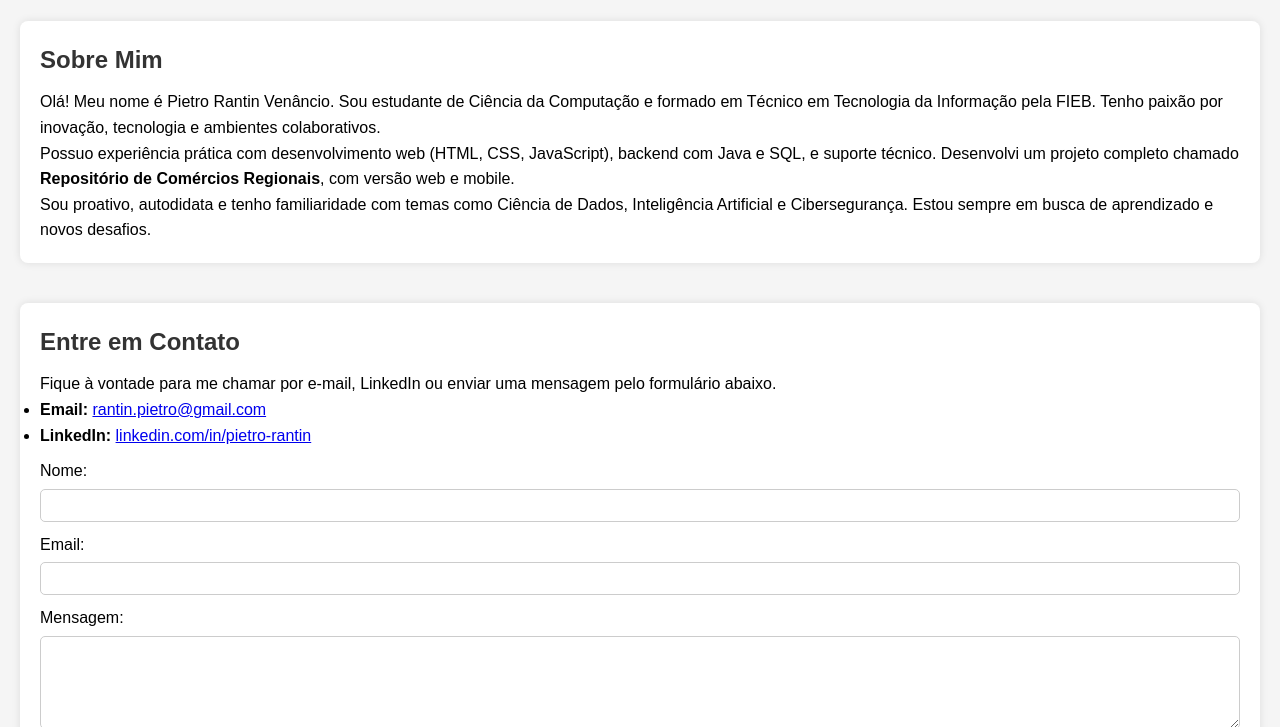
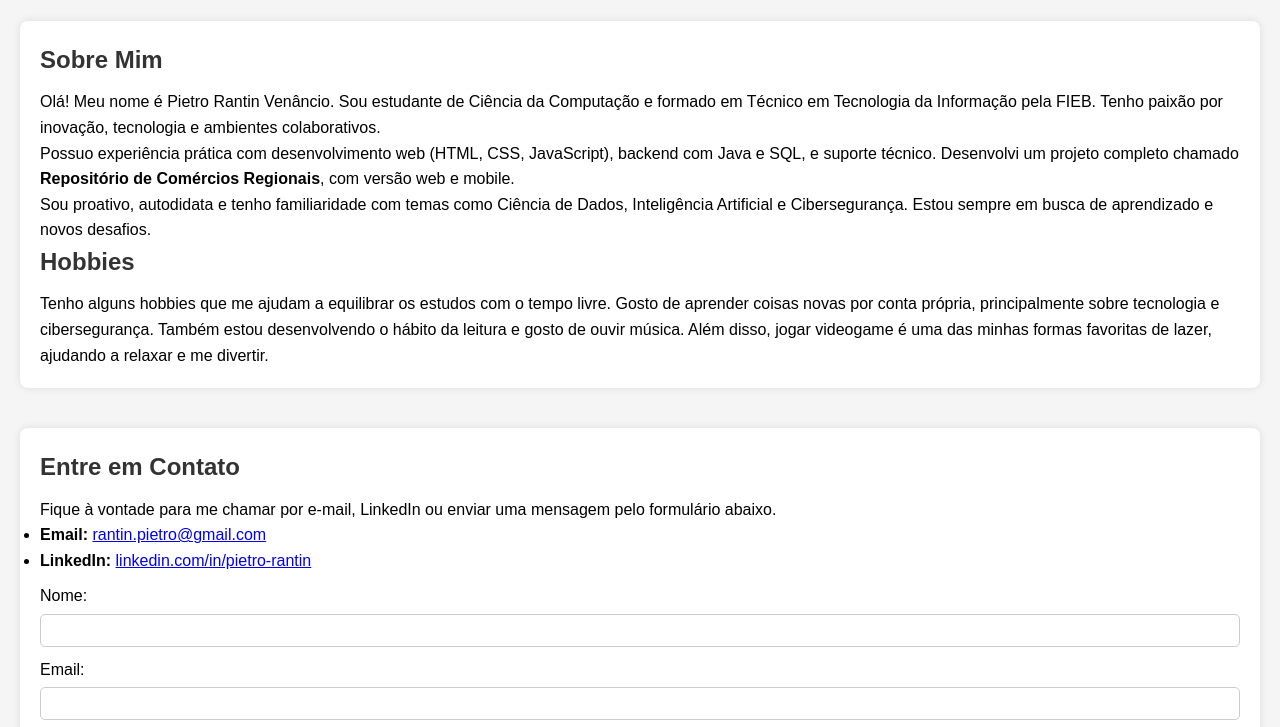
Before and after one commit to PietroRantin/Portfolio, a plain HTML site: page index.html in a window 1280 px wide. Shown: the part 59-786 px from the top of the page. Drawn offline with Linux system fonts and the light colour scheme.

Commit message:
Update index.html
Acrescentando a parte de hobbies que havia se perdido no primeiro código

```diff
--- a/index.html
+++ b/index.html
@@ -28,6 +28,8 @@
       <p>Olá! Meu nome é Pietro Rantin Venâncio. Sou estudante de Ciência da Computação e formado em Técnico em Tecnologia da Informação pela FIEB. Tenho paixão por inovação, tecnologia e ambientes colaborativos.</p>
       <p>Possuo experiência prática com desenvolvimento web (HTML, CSS, JavaScript), backend com Java e SQL, e suporte técnico. Desenvolvi um projeto completo chamado <strong>Repositório de Comércios Regionais</strong>, com versão web e mobile.</p>
       <p>Sou proativo, autodidata e tenho familiaridade com temas como Ciência de Dados, Inteligência Artificial e Cibersegurança. Estou sempre em busca de aprendizado e novos desafios.</p>
+      <h1>Hobbies</h1>
+      <p>Tenho alguns hobbies que me ajudam a equilibrar os estudos com o tempo livre. Gosto de aprender coisas novas por conta própria, principalmente sobre tecnologia e cibersegurança. Também estou desenvolvendo o hábito da leitura e gosto de ouvir música. Além disso, jogar videogame é uma das minhas formas favoritas de lazer, ajudando a relaxar e me divertir.</p>
     </section>
 
 
```
